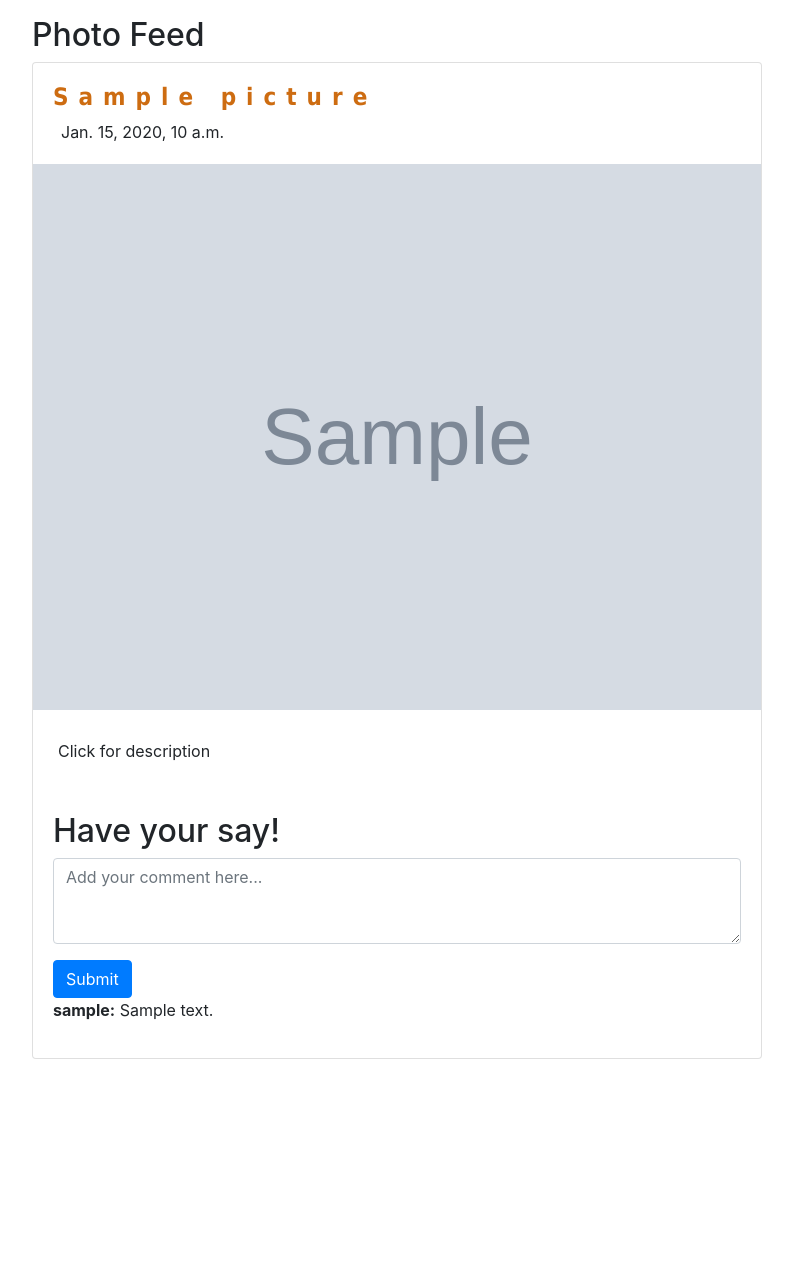
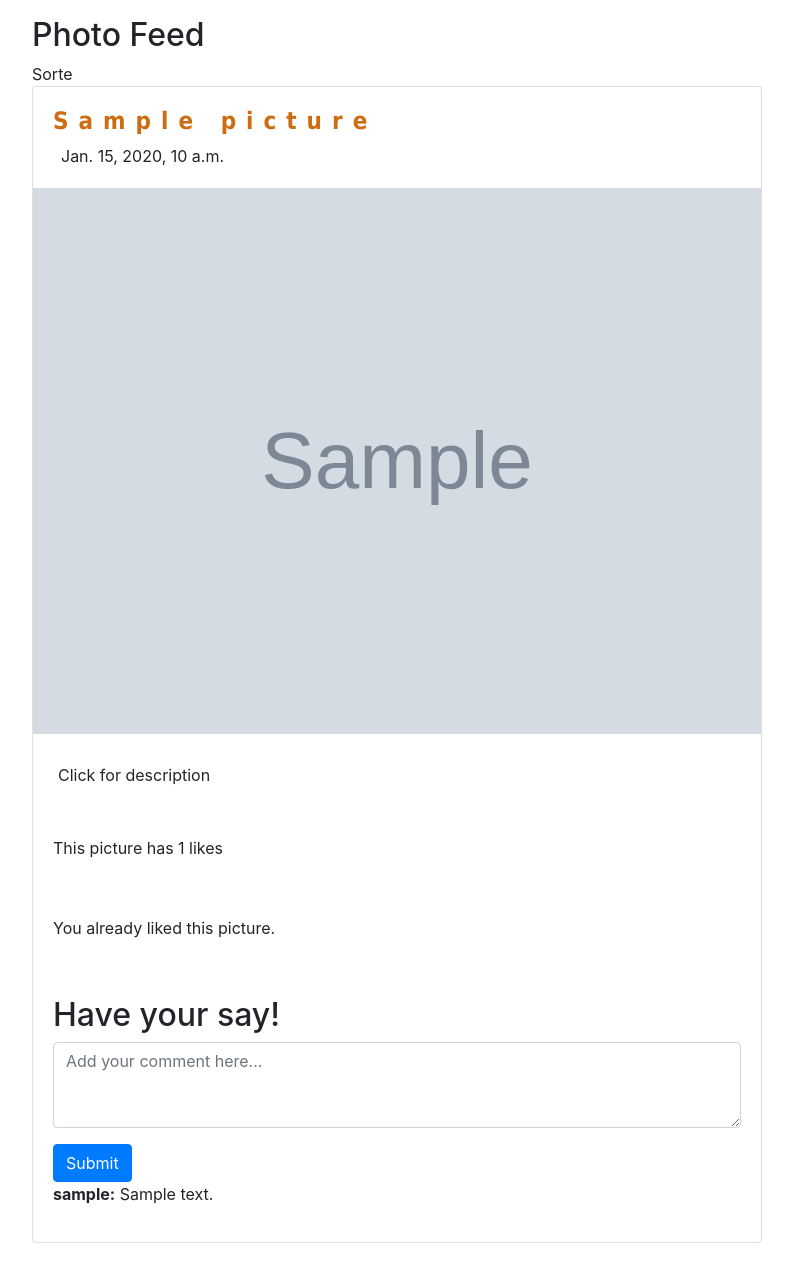
Before and after one commit to JeffW12345/glasgow-now-and-then, a Django app: page /photo_feed/ in a window 1280 px wide. Shown: the part 251-1518 px from the top of the page, without its empty margins (53-846 px from the left). Before the commit the page ends 1310 px from the top, so only its background shows below. Run offline with Django 5.2, Linux system fonts and the light colour scheme; a user stored in the database is signed in; tables that the repository leaves empty hold one stand-in row (values such as "Sample post"); grey boxes marked "Sample" are stand-in pictures; some libraries are stand-ins or nearby versions.

Commit message:
Made it so that user can like photos.

```diff
--- a/now_and_then_project/glasgow_now_and_then_app/forms.py
+++ b/now_and_then_project/glasgow_now_and_then_app/forms.py
@@ -1,6 +1,6 @@
 from django import forms
 from django.contrib.auth.models import User
-from .models import Picture, Comment, ImageTag
+from .models import Picture, Comment, ImageTag, PictureLike
 
 ERA_CHOICES = [
     ('Present_day', 'Present Day'),
@@ -41,6 +41,13 @@ class CommentForm(forms.ModelForm):
             'comment_body': forms.Textarea(attrs={'cols': 80, 'rows': 5}),
         }
 
+class PictureLikeForm(forms.ModelForm):
+    image_id = forms.IntegerField(widget=forms.HiddenInput())
+    user_id = forms.IntegerField(widget=forms.HiddenInput())
+
+    class Meta:
+        model = PictureLike
+        fields = ['image_id', 'user_id']
 class UserForm(forms.ModelForm):
     password = forms.CharField(widget=forms.PasswordInput())
 
--- a/now_and_then_project/glasgow_now_and_then_app/models.py
+++ b/now_and_then_project/glasgow_now_and_then_app/models.py
@@ -22,6 +22,12 @@ class Picture(models.Model):
      era = models.CharField(max_length=100, choices=ERA_CHOICES)
 
      when_added = models.DateTimeField(auto_now_add=True)
+
+     def has_picture_already_been_liked_by_user(self, usr):
+          return PictureLike.objects.filter(user=usr, image=self).exists()
+     def likes_count(self):
+          return PictureLike.objects.filter(image=self).count()
+
 
      def __str__(self):
           return self.title
--- a/now_and_then_project/glasgow_now_and_then_app/templates/base.html
+++ b/now_and_then_project/glasgow_now_and_then_app/templates/base.html
@@ -1,6 +1,6 @@
 <!DOCTYPE html>
 {% load static %}
-{% load nowandthen_template_tags %}
+{% load custom_template_tags %}
 
 <!-- base template from which all other templates extend -->
 
--- a/now_and_then_project/glasgow_now_and_then_app/templates/photo_feed.html
+++ b/now_and_then_project/glasgow_now_and_then_app/templates/photo_feed.html
@@ -1,14 +1,12 @@
 {% extends 'base.html' %}
 {% block body_block %}
+{% load custom_template_tags %}
 <div class="container">
-
-    <!-- Display Pictures and Comments -->
     <h2>Photo Feed</h2>
     {% if pictures %}
         <div class="row">
             {% for p in pictures %}
-            <div class="col-md-8 mb-4">
-                <!-- Card -->
+            <div class="col-md-8 mb-4">Sorte
                 <div class="card">
                     <div class="card-body d-flex flex-row">
                         <div>
@@ -19,7 +17,6 @@
                         </div>
                     </div>
 
-                    <!-- Card image -->
                     <div class="view overlay">
                         <img class="card-img-top rounded-0" src="{{ p.image.url }}" alt="Card image cap">
                         <a href="#!">
@@ -27,14 +24,36 @@
                         </a>
                     </div>
 
+                    <!-- Description contained within a collapsible card -->
                     <div class="card-body">
                         <div class="collapse-content">
-                            <!-- Description contained within a collapsible card -->
                             <p class="card-text collapse" id="collapseContent-{{ p.id }}">{{ p.description }}</p>
-                            <a class="btn btn-flat red-text p-1 my-1 mr-0 mml-1 collapsed" data-toggle="collapse" href="#collapseContent-{{ p.id }}" aria-expanded="false" aria-controls="collapseContent-{{ p.id }}">Click for description</a>
+                            <a class="btn btn-flat red-text p-1 my-1 mr-0 mml-1 collapsed" data-toggle="collapse"
+                               href="#collapseContent-{{ p.id }}" aria-expanded="false"
+                               aria-controls="collapseContent-{{ p.id }}">
+                                Click for description
+                            </a>
                         </div>
                     </div>
 
+                    <!-- Display likes -->
+                    <div class="card-body">
+                        <p>This picture has {{ p.likes_count }} likes</p>
+                    </div>
+
+                    <!-- Add likes -->
+                    <div class="card-body">
+                        {% if picture_likes|user_liked_picture:user %}
+                            <p>You already liked this picture.</p>
+                        {% else %}
+                            <form id="user_likes_form" method="post" action="{% url 'nowandthen:photo_feed' %}">
+                                {% csrf_token %}
+                                <input type="hidden" name="image_id" value="{{ p.id }}" />
+                                <input type="hidden" name="user_id" value="{{ user.id }}" />
+                                <input type="submit" name="add_like" value="Click here to like" class="btn btn-primary" />
+                            </form>
+                        {% endif %}
+                    </div>
                     <!-- Comment Form -->
                     <div class="card-body">
                         <h2>Have your say!</h2>
--- /dev/null
+++ b/now_and_then_project/glasgow_now_and_then_app/templatetags/custom_template_tags.py
@@ -0,0 +1,12 @@
+from django import template
+
+from ..models import PictureLike
+
+register = template.Library()
+
+@register.filter(name='user_liked_picture')
+def user_liked_picture(picture_likes, user):
+    for picture_like in picture_likes:
+        if picture_like.user.username == user.username:
+            return True
+    return False
--- a/now_and_then_project/glasgow_now_and_then_app/templatetags/nowandthen_template_tags.py
+++ /dev/null
@@ -1,3 +0,0 @@
-from django import template
-
-register = template.Library()
--- a/now_and_then_project/glasgow_now_and_then_app/views.py
+++ b/now_and_then_project/glasgow_now_and_then_app/views.py
@@ -7,8 +7,8 @@ from django.shortcuts import render, redirect, reverse, get_object_or_404
 
 from pip._vendor.requests import post
 
-from .models import Picture, Comment
-from .forms import PictureForm, CommentForm, UserForm
+from .models import Picture, Comment, PictureLike
+from .forms import PictureForm, CommentForm, UserForm, PictureLikeForm
 
 
 # For accessing the index page
@@ -78,30 +78,44 @@ def add_picture(request):
 
 
 def photo_feed(request: HttpRequest) -> HttpResponse:
-    if request.method == 'POST' and 'add_comment' in request.POST:
-        form = CommentForm(request.POST)
-        if form.is_valid():
-            comment = form.save(commit=False)
-            image_id = form.cleaned_data['image_id']
-            image = get_object_or_404(Picture, id=image_id)
-            comment.image = image
-            comment.user = request.user
-            comment.save()
+    if request.method == 'POST':
+        if 'add_comment' in request.POST:
+            form = CommentForm(request.POST)
+            if form.is_valid():
+                comment = form.save(commit=False)
+                image_id = form.cleaned_data['image_id']
+                image = get_object_or_404(Picture, id=image_id)
+                comment.image = image
+                comment.user = request.user
+                comment.save()
 
-            pictures = Picture.objects.all()
-            comment_form = CommentForm()
+        elif 'add_like' in request.POST:
+            form = PictureLikeForm(request.POST)
+            if form.is_valid():
+                image_id = form.cleaned_data['image_id']
+                user_id = form.cleaned_data['user_id']
 
-            return render(request, 'photo_feed.html', {
-                'pictures': pictures,
-                'comment_form': comment_form
-            })
+                # Check if the user has already liked this image
+                if not PictureLike.objects.filter(image_id=image_id, user_id=user_id).exists():
+                    like = form.save(commit=False)
+                    image = get_object_or_404(Picture, id=image_id)
+                    like.image = image
+                    like.user = request.user
+                    like.save()
 
+    # Always fetch pictures to display
     pictures = Picture.objects.all()
+
+    # Initialize forms for GET requests or rendering forms on the page
     comment_form = CommentForm()
+    picture_like_form = PictureLikeForm()
+    picture_likes = PictureLike.objects.all()
 
     return render(request, 'photo_feed.html', {
         'pictures': pictures,
-        'comment_form': comment_form
+        'comment_form': comment_form,
+        'picture_like_form': picture_like_form,
+        'picture_likes': picture_likes
     })
 # For accessing the 1970s photo feed (functionality not completed)
 def photo70(request):
```
